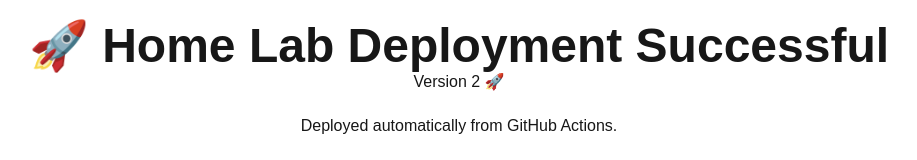
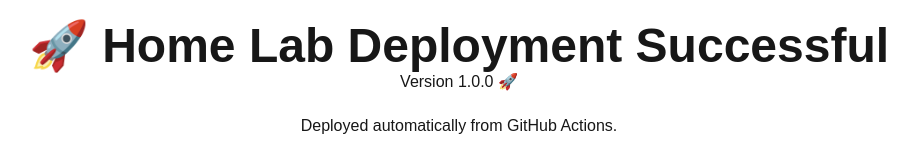
Before and after one commit to AntonyIS-chain/homelab-frontend, a Next.js app: page / in a window 1280 px wide. Shown: the part 320-480 px from the top of the page, without its empty margins (181-1098 px from the left). Built offline with nearby package versions, Linux system fonts and the light colour scheme.

Commit message:
Adding New version

```diff
--- a/app/page.tsx
+++ b/app/page.tsx
@@ -5,7 +5,7 @@ export default function Home() {
         <h1 className="text-5xl font-bold">
           🚀 Home Lab Deployment Successful
         </h1>
-        <h1>Version 2 🚀</h1>
+        <h1>Version 1.0.0 🚀</h1>
         <p className="mt-5">
           Deployed automatically from GitHub Actions.
         </p>
```
